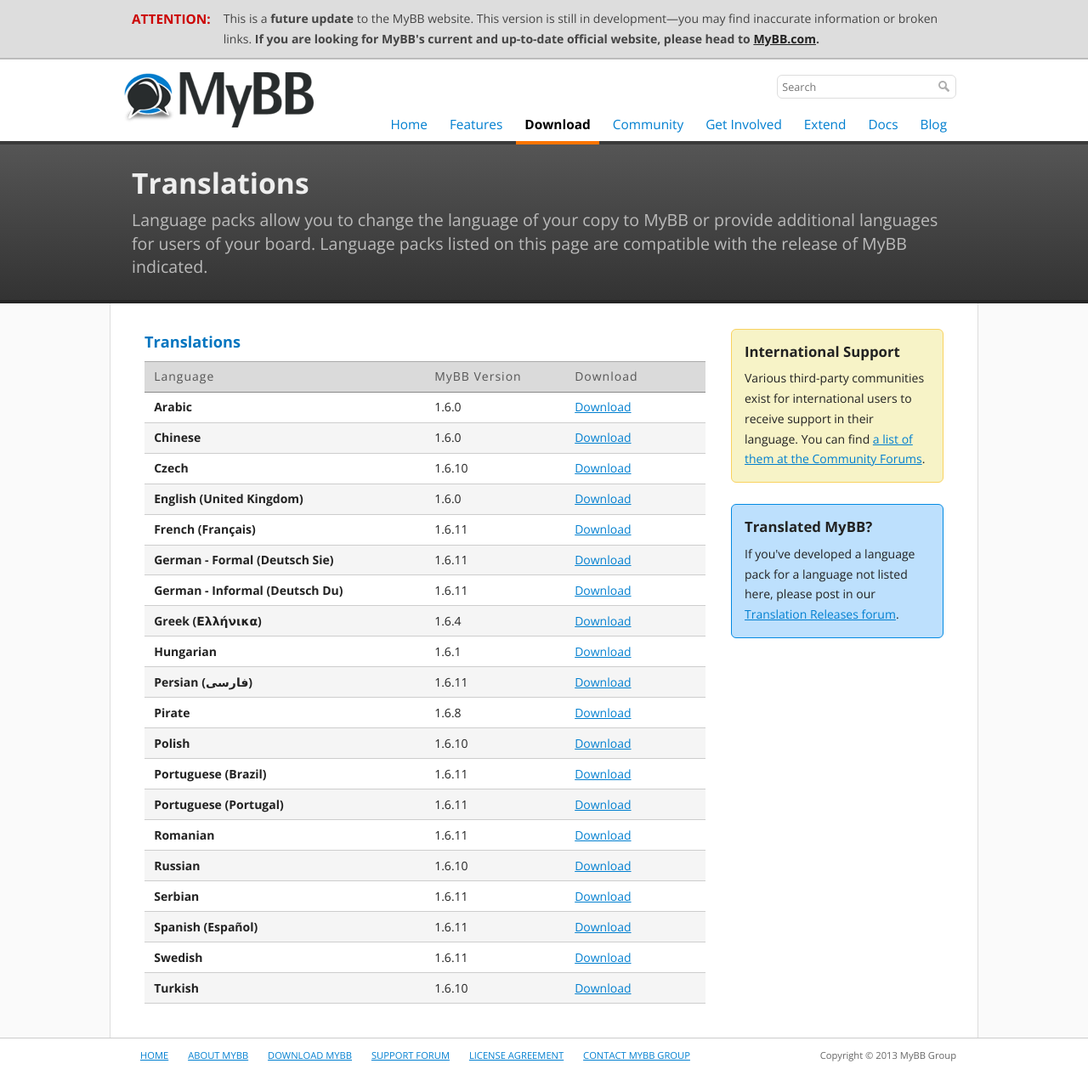
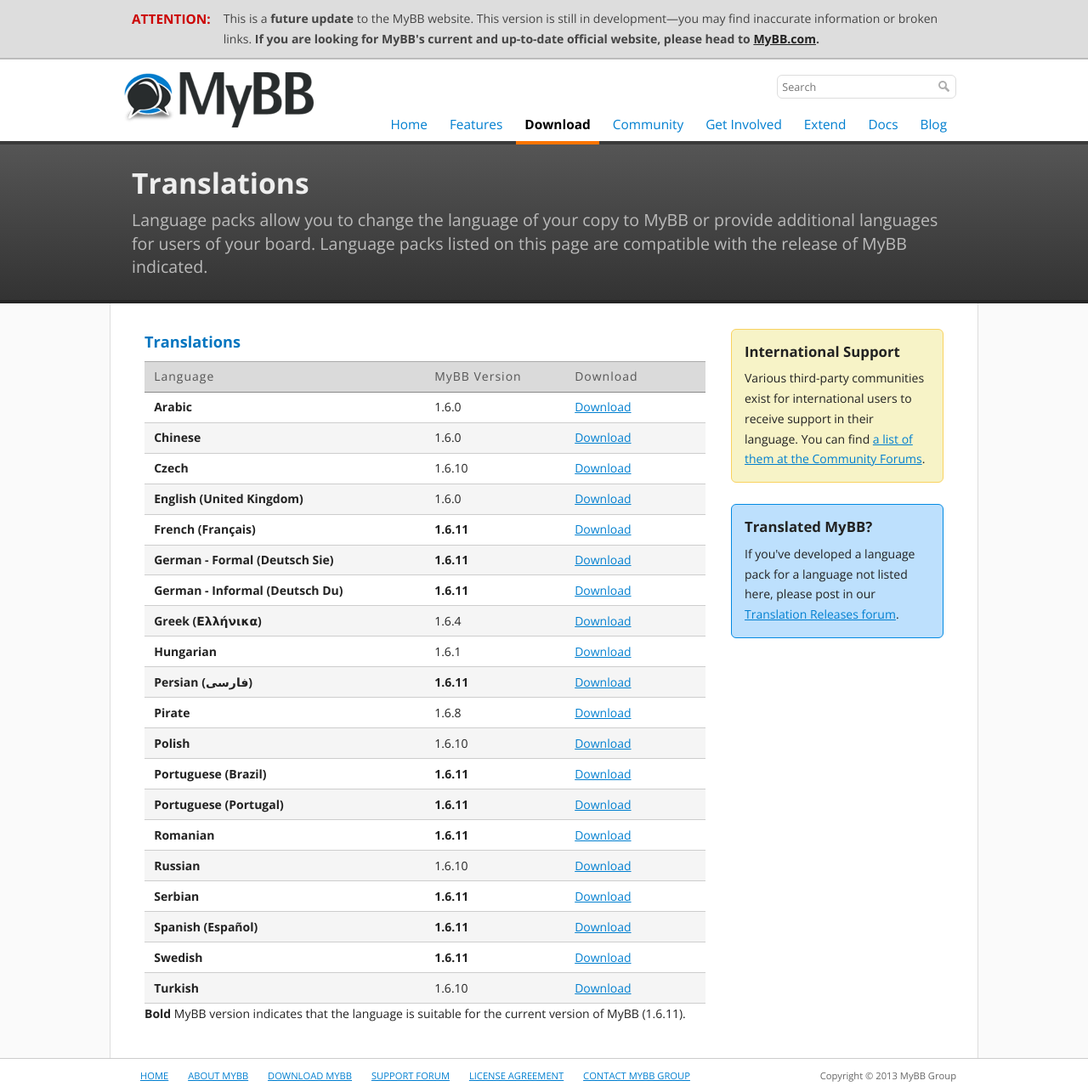
Before and after one commit to mybb/mybb.com, a Jekyll site: the page built from download/translations.html, in a window 1280 px wide. Shown: the whole page at 85% size. Built offline with Jekyll 4.4.1, drawn with Linux system fonts in a browser that asks for light colours; nearby versions of some CDN libraries; Markdown is read by kramdown in place of the engine named in the settings; before the commit the page ends 1261 px from its top, so only the background shows below that.

Commit message:
Denote Language Translations for MyBB Version
This makes the MyBB version of a translation bold if it is made for the latest version of MyBB.

```diff
--- a/download/translations.html
+++ b/download/translations.html
@@ -38,11 +38,16 @@
 				{% for translation in sorted_translations %}
 				<tr>
 					<th class="row">{{ translation.language }}</th>
-					<td>{{ translation.version }}</td>
+					{% if translation.version == site.data.latest_mybb.version %}
+						<td><span style="font-weight: bold;">{{ translation.version }}</span></td>
+					{% else %}
+						<td>{{ translation.version }}</td>
+					{% endif %}
 					<td><a href="{{ translation.url }}">Download</a></td>
 				</tr>
 				{% endfor %}
 			</tbody>
 		</table>
+		<span style="font-weight: bold;">Bold</span> MyBB version indicates that the language is suitable for the current version of MyBB ({{ site.data.latest_mybb.version }}).
 	</section>
 </div>
```
